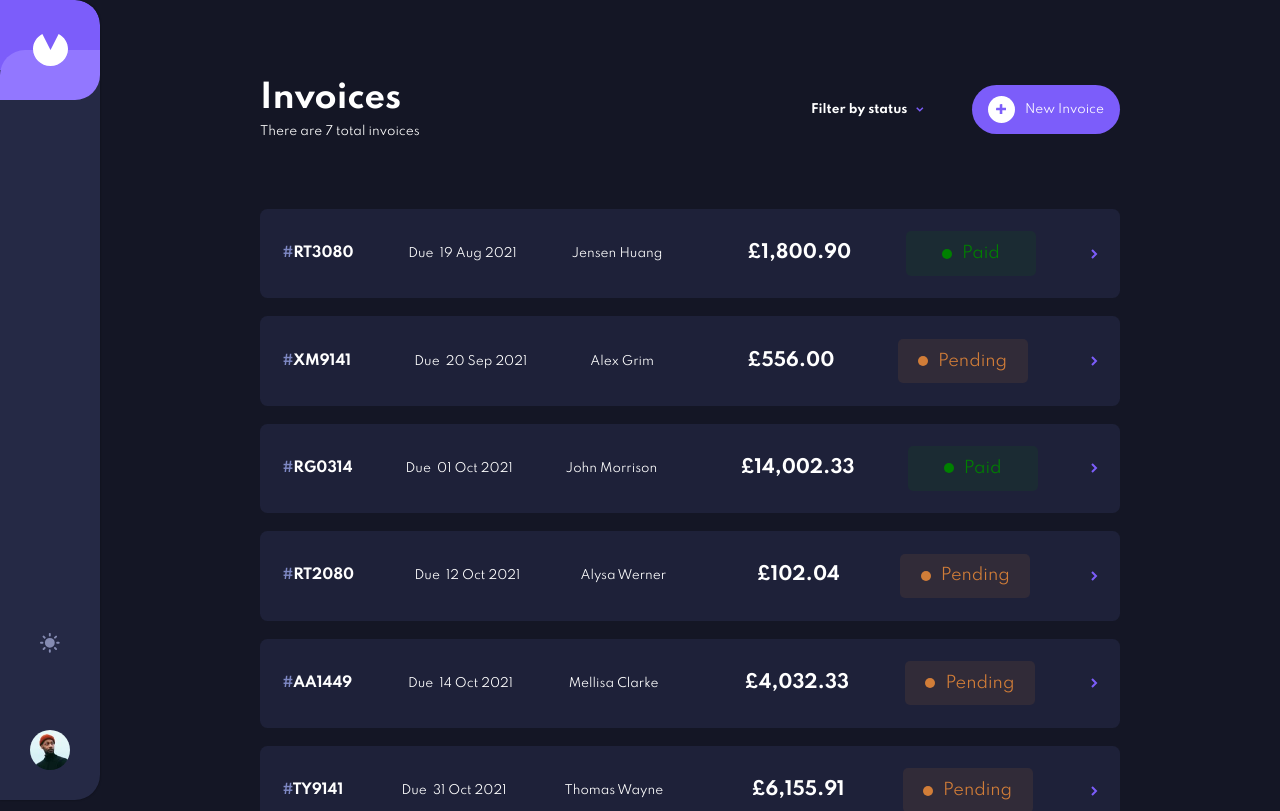
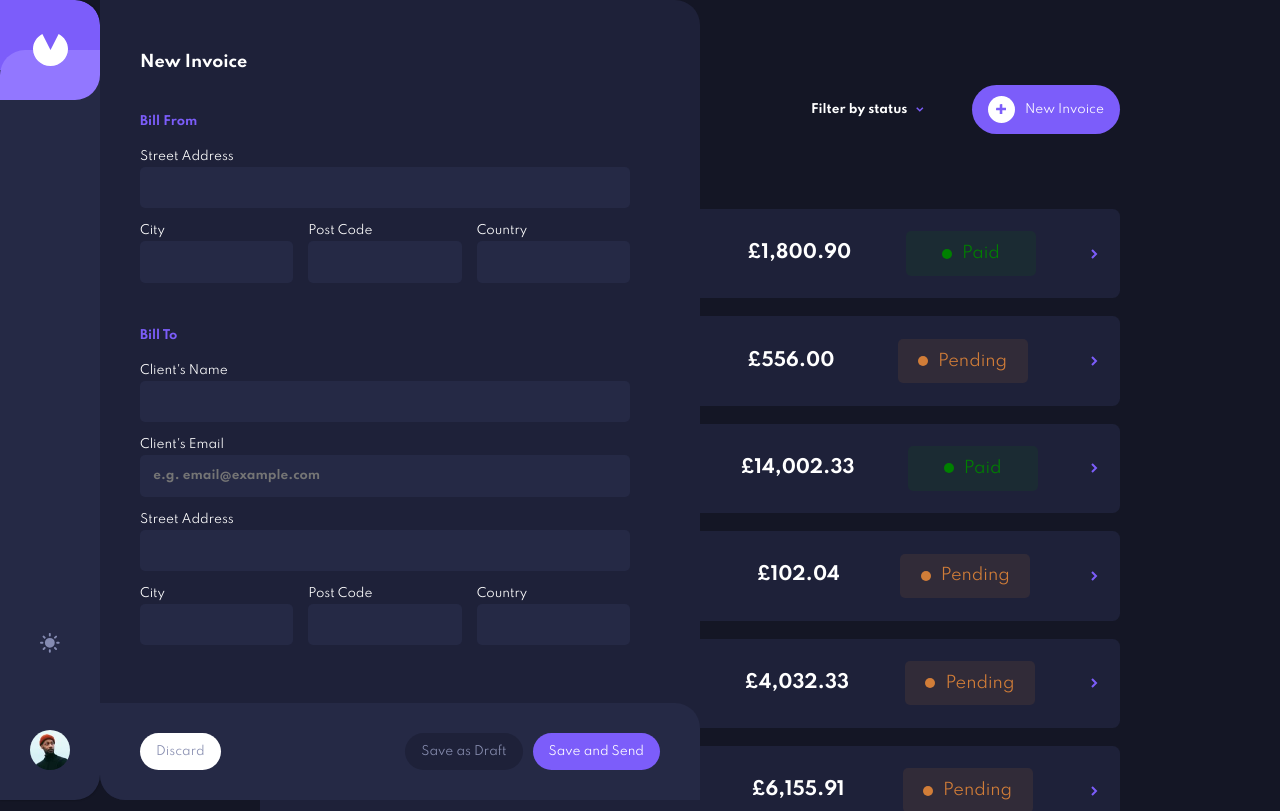
Before and after one commit to Mapelsun/invoice-app, a Vue app: page / in a window 1280 px wide. Shown: the top 811 px of the page. Built offline with nearby package versions, Linux system fonts and the light colour scheme.

Commit message:
feat: include create invoice comp in invoice home

```diff
--- a/src/views/InvoicesHome.vue
+++ b/src/views/InvoicesHome.vue
@@ -1,6 +1,8 @@
 <template>
   <section class="home">
-    <app-invoice-header></app-invoice-header>
+    <app-invoice-header
+      @openForm="showCreateInvoice = true"
+    ></app-invoice-header>
     <div>
       <app-invoices-list
         v-if="invoices.length > 0"
@@ -8,6 +10,10 @@
       ></app-invoices-list>
       <app-empty-invoice v-else></app-empty-invoice>
     </div>
+    <app-create-invoice
+      v-if="showCreateInvoice"
+      @closeForm="showCreateInvoice = false"
+    ></app-create-invoice>
   </section>
 </template>
 
@@ -17,6 +23,7 @@ import tempData from "@/json/data";
 import InvoiceHeader from "@/components/invoice/InvoiceHeader";
 import EmptyInvoice from "@/components/invoice/EmptyInvoice";
 import InvoicesList from "@/components/invoice/InvoicesList";
+import CreateInvoice from "@/components/invoice/CreateInvoice";
 export default {
   name: "invoicesHome",
   created() {
@@ -28,12 +35,19 @@ export default {
     "app-invoice-header": InvoiceHeader,
     "app-empty-invoice": EmptyInvoice,
     "app-invoices-list": InvoicesList,
+    "app-create-invoice": CreateInvoice,
+  },
+  data() {
+    return {
+      showCreateInvoice: true,
+    };
   },
 };
 </script>
 
 <style lang="scss" scoped>
 .home {
+  position: relative;
   display: flex;
   flex-direction: column;
   width: min(95%, 90rem);
```
